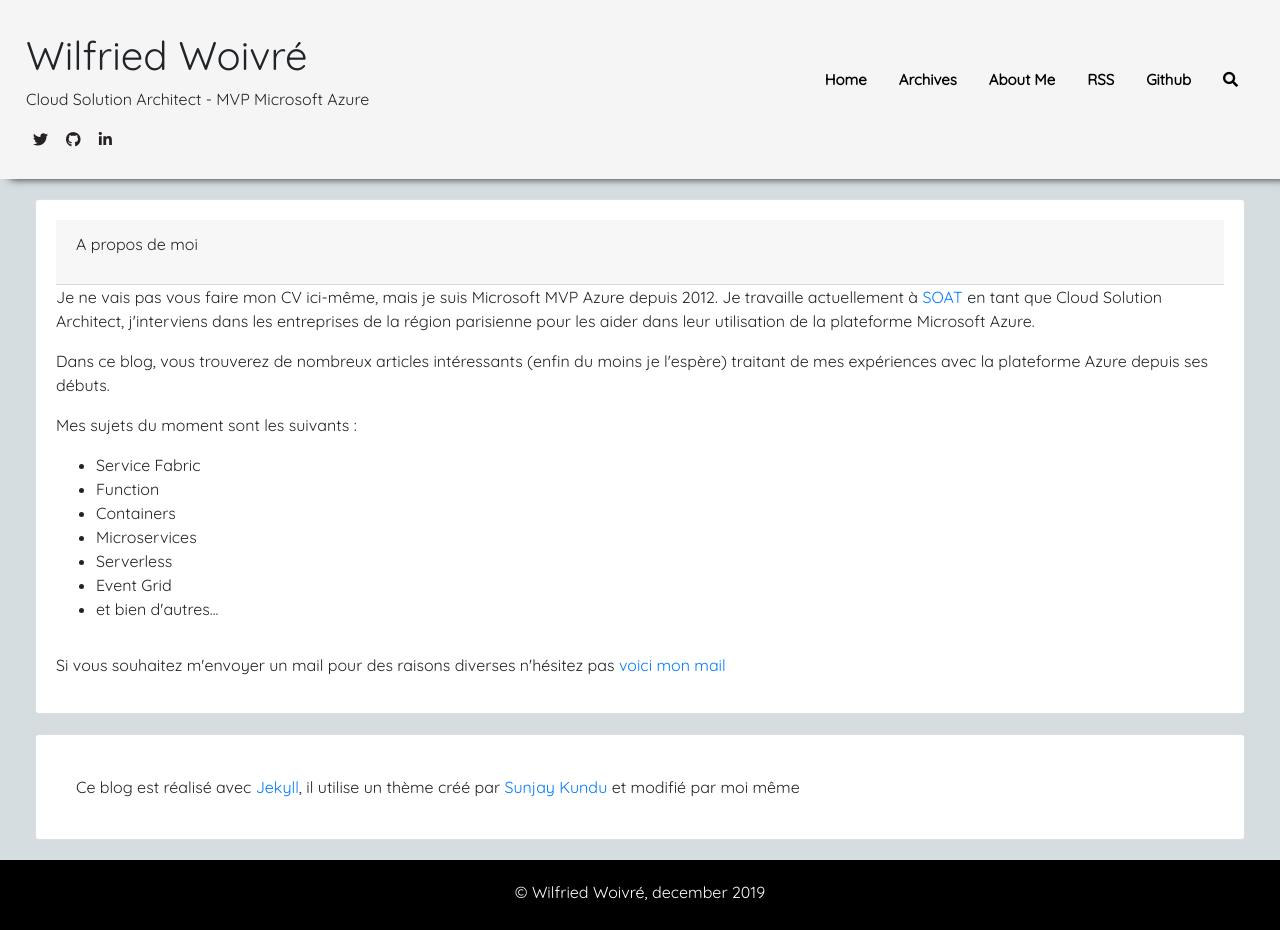
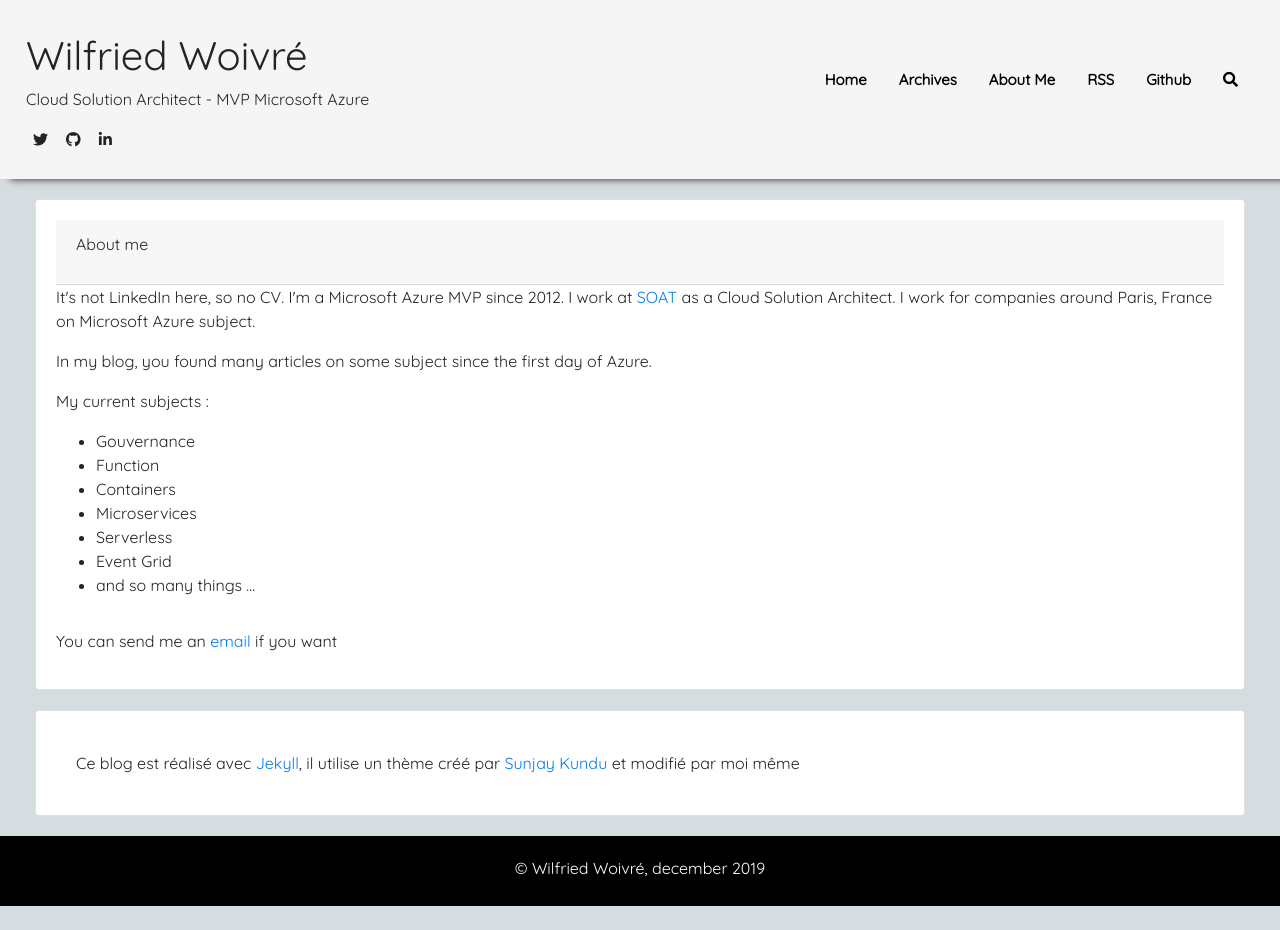
Before and after one commit to wilfriedwoivre/wilfriedwoivre.en.github.io, a Jekyll site: the page built from about.html, in a window 1280 px wide. Built offline with Jekyll 4.4.1, drawn with Linux system fonts in a browser that asks for light colours; nearby versions of some CDN libraries; after the commit the page ends 906 px from its top, so only the background shows below that.

Commit message:
Update about

```diff
--- a/about.html
+++ b/about.html
@@ -1,36 +1,32 @@
 ---
 layout: default
-title : A propos de moi
+title : About me
 ---
 
 <div class="card">
     <div class="card-header">
-        <p class="title">A propos de moi</p>
+        <p class="title">About me</p>
     </div>
     <p>
-        Je ne vais pas vous faire mon CV ici-même, mais je suis Microsoft MVP Azure depuis 2012.
-        Je travaille actuellement à <a href="http://soat.fr">SOAT</a> en tant que Cloud Solution Architect, j'interviens
-        dans les entreprises de la région parisienne pour les aider dans leur utilisation de la plateforme Microsoft
-        Azure.
+        It's not LinkedIn here, so no CV. I'm a Microsoft Azure MVP since 2012.
+        I work at <a href="http://soat.fr">SOAT</a> as a Cloud Solution Architect. I work for companies around Paris, France on Microsoft Azure subject.
     </p>
     <p>
-        Dans ce blog, vous trouverez de nombreux articles int&eacute;ressants (enfin du moins je l'esp&egrave;re)
-        traitant de mes expériences avec la plateforme Azure depuis ses d&eacute;buts.
+        In my blog, you found many articles on some subject since the first day of Azure.
     </p>
     <p>
-        Mes sujets du moment sont les suivants :
+        My current subjects :
         <ul>
-            <li>Service Fabric</li>
+            <li>Gouvernance</li>
             <li>Function</li>
             <li>Containers</li>
             <li>Microservices</li>
             <li>Serverless</li>
             <li>Event Grid</li>
-            <li>et bien d'autres...</li>
+            <li>and so many things ...</li>
         </ul>
     </p>
-    <p>Si vous souhaitez m'envoyer un mail pour des raisons diverses n'h&eacute;sitez pas <a
-            href="mailto:wilfried@woivre.fr">voici mon mail</a></p>
+    <p>You can send me an <a href="mailto:wilfried@woivre.fr">email</a> if you want</p>
 </div>
 
 
```
